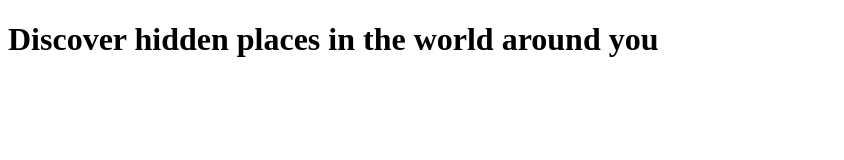
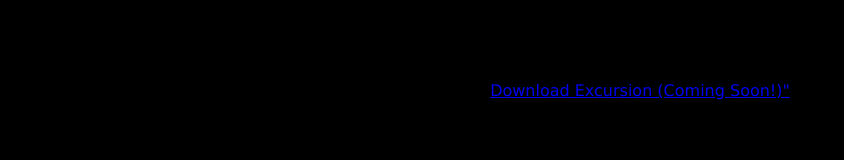
Before and after one commit to RSGameDev/excursion, a plain HTML site: page index.html in a window 1280 px wide. Shown: the whole page, without its empty margins (0-844 px from the left). Drawn offline with Linux system fonts and the light colour scheme; files that its build step writes are made by us from their sources.

Commit message:
added body style

```diff
--- /dev/null
+++ b/Style.css
@@ -0,0 +1,7 @@
+body
+{
+    background-color: black;
+    text-align: center;
+    font-family: Verdana, Geneva, Tahoma, sans-serif;
+    /**/
+}
--- a/index.html
+++ b/index.html
@@ -6,10 +6,10 @@
     <meta name="viewport" content="width=device-width" , initial-scale="1.0">
     <meta http-equiv="X-UA-Compatible" content="ie=edge">
     <title>Excursion</title>
-    <link rel="stylesheet" type="text/css" href="resources/css/style.css"
+    <link rel="stylesheet" type="text/css" href="Style.css"
 </head>
 <body>
     <h1>Discover hidden places in the world around you</h1>
-    <p><a href="Download Excursion (Coming Soon!)" </a></p>
+    <p><a href="#">Download Excursion (Coming Soon!)" </a></p>
 </body>
 </html>
--- a/resources/Style.css
+++ /dev/null
@@ -1,3 +0,0 @@
-body
-{
-}
```
Also changed, not shown: 2 other files.
